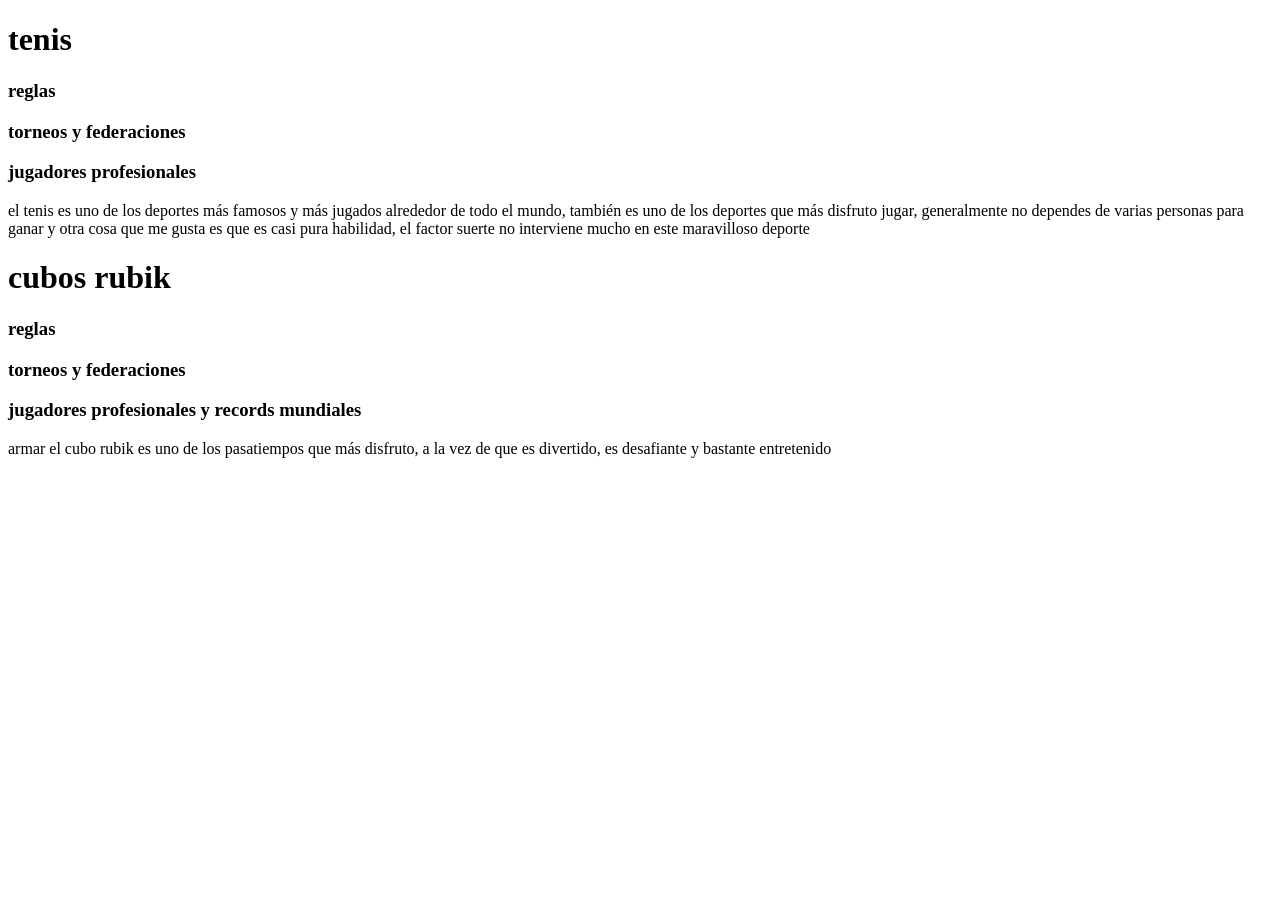
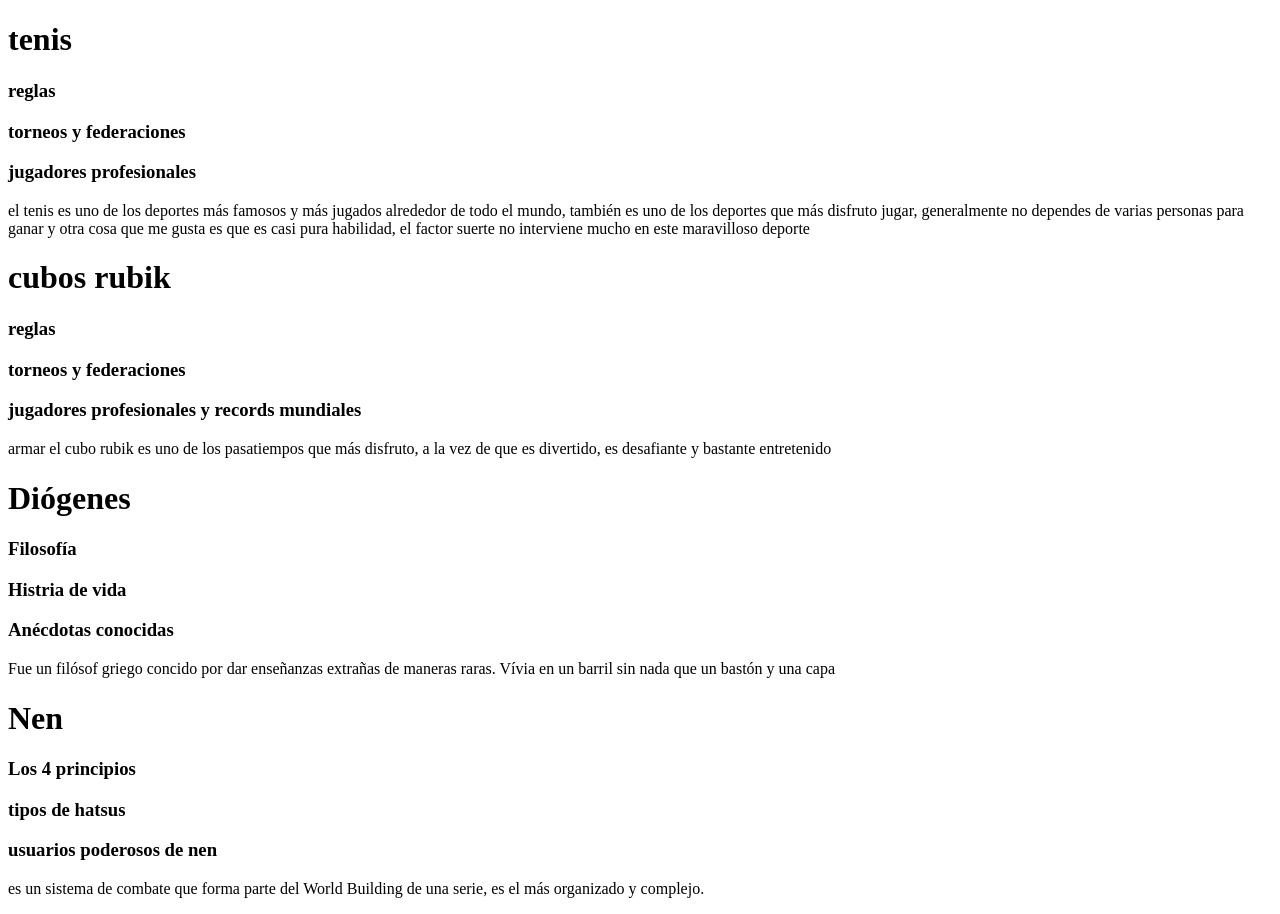
Before and after one commit to diegomelgoza1/melgo, a plain HTML site: page root/propuestas.html in a window 1280 px wide. Before the commit the page ends 800 px from the top, so only its background shows below. Drawn offline with Linux system fonts and the light colour scheme.

Commit message:
Los 2 temas terminados

```diff
--- a/root/propuestas.html
+++ b/root/propuestas.html
@@ -28,8 +28,25 @@
         <h3>jugadores profesionales y records mundiales</h3>
     <p>armar el cubo rubik es uno de los pasatiempos que más disfruto, a la vez de que es divertido, es desafiante y bastante entretenido</p>
     <!--fin del tema 2-->
+    <!--Tema 1 de D'Amico-->
 
     </hgroup>
+    <h1>Diógenes</h1>
+    <h3>Filosofía</h3>
+    <h3>Histria de vida</h3>
+    <h3>Anécdotas conocidas</h3>
+    <p>Fue un filósof griego concido por dar enseñanzas extrañas de maneras raras. Vívia en un barril sin nada que un bastón y una capa</p>
+    </hgroup>
+    <!--fin del tema uno-->
+    <!--tema dos de D'Amico-->
+    <hgroup>
+        <h1>Nen</h1>
+        <h3>Los 4 principios</h3>
+        <h3>tipos de hatsus</h3>
+        <h3> usuarios poderosos de nen</h3>
+        <p>es un sistema de combate que forma parte del World Building de una serie, es el más organizado y complejo.</p>
+    </hgroup>
+    <!--fin del tema dos-->
 </body>
 </html>
 <!--fin del código-->
```
